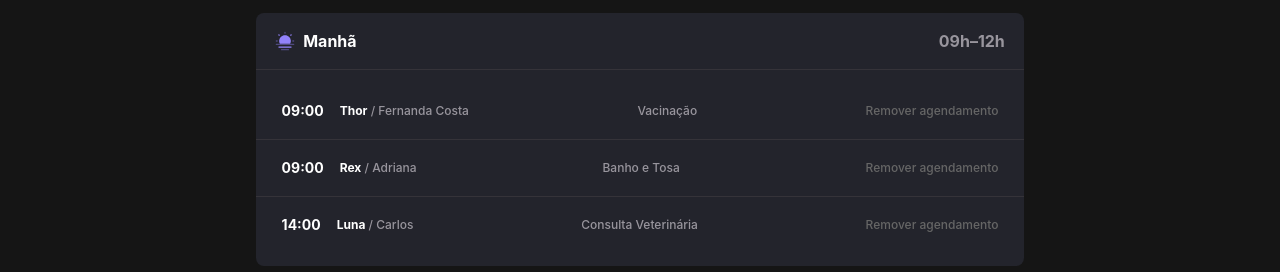
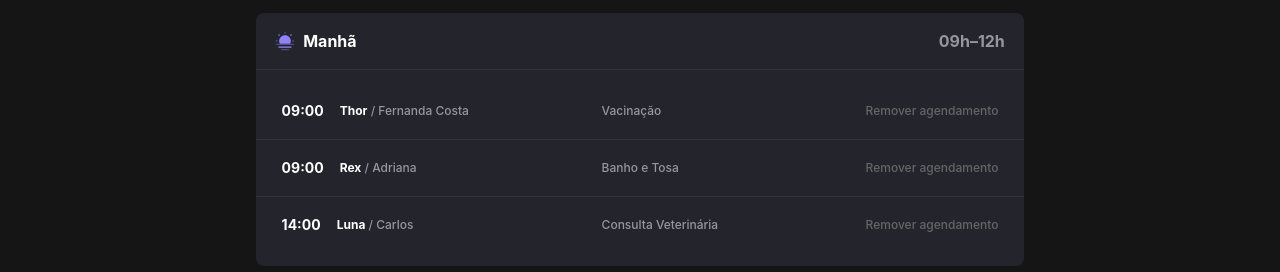
Before and after one commit to LuizGuimaraesz/Agendamento-petshop, a website built with webpack: page index.html in a window 1280 px wide. Shown: the part 159-431 px from the top of the page. Built offline with nearby package versions, Linux system fonts and the light colour scheme; data requests are answered from the project's data file.

Commit message:
Layout correction

```diff
--- a/src/styles/schedules.css
+++ b/src/styles/schedules.css
@@ -64,6 +64,28 @@ h1 {
   gap: 0.5rem;
 }
 
+.schedule-item {
+  display: grid;
+
+  grid-template-columns:
+    320px
+    1fr
+    180px;
+
+  align-items: center;
+  padding: 1rem 1.6rem;
+  border-bottom: 0.5px solid var(--border-divisor);
+}
+
+.schedule-item:first-child {
+  padding-top: 1.8rem;
+}
+
+.schedule-item:last-child {
+  border-bottom: none;
+  padding-bottom: 1.8rem;
+}
+
 .schedule-info {
   display: flex;
   align-items: center;
@@ -88,6 +110,7 @@ h1 {
 .schedule-service {
   font: var(--paragraph-small);
   color: var(--content-secondary);
+  text-align: left;
 }
 
 .schedule-remove {
@@ -95,6 +118,7 @@ h1 {
   color: var(--content-tertiary);
   background: none;
   border: none;
+  justify-self: end;
 }
 
 .schedule-remove:hover {
@@ -105,23 +129,6 @@ h1 {
 
 .schedule-list {
   list-style: none;
-}
-
-.schedule-item {
-  display: flex;
-  justify-content: space-between;
-  align-items: center;
-  padding: 1rem 1.6rem;
-  border-bottom: 0.5px solid var(--border-divisor);
-}
-
-.schedule-item:first-child {
-  padding-top: 1.8rem;
-}
-
-.schedule-item:last-child {
-  border-bottom: none;
-  padding-bottom: 1.8rem;
 }
 
 #new-schedule {
```
